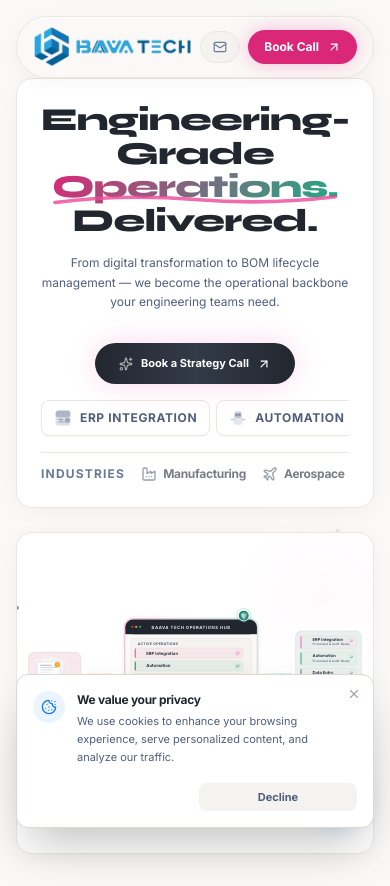
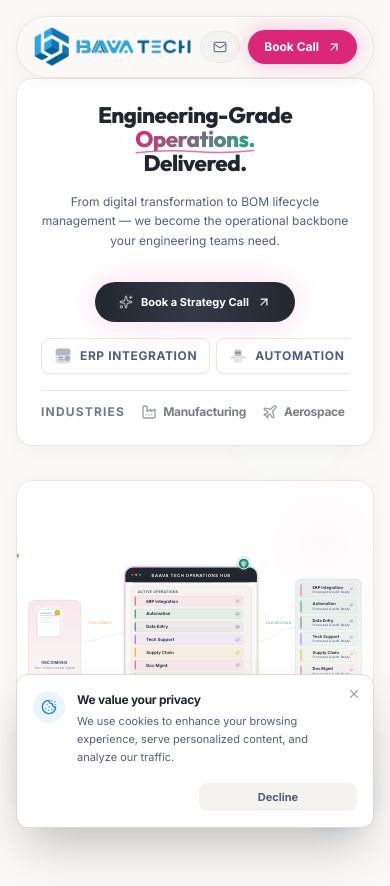
Before and after one commit to Kebadan-2704/Baava-Technologies, a React (Vite) app: page / in a window 390 px wide. After the commit the page ends 844 px from the top, so only its background shows below. Built offline with nearby package versions, Linux system fonts and the light colour scheme.

Commit message:
fix: revert broken typography changes (font family and size) to restore no-scroll layout

```diff
--- a/src/components/sections/HeroContent.jsx
+++ b/src/components/sections/HeroContent.jsx
@@ -158,7 +158,7 @@
     >
       <div>
         {/* Headline — renders instantly */}
-      <motion.h1 variants={itemVars} className="font-display text-[clamp(2rem,4vw+1rem,3.5rem)] font-extrabold leading-[1.05] tracking-tight mb-2" style={{ color: 'var(--color-text-primary)' }}>
+      <motion.h1 variants={itemVars} className="font-display text-[clamp(1.4rem,3vw+0.5rem,2.4rem)] font-extrabold leading-[1.08] tracking-tight mb-2" style={{ color: 'var(--color-text-primary)' }}>
         Engineering-Grade{' '}
         <span className="relative inline-block whitespace-nowrap">
           <span className="gradient-text inline-block">Operations.</span>
--- a/src/index.css
+++ b/src/index.css
@@ -1,4 +1,4 @@
-@import url('https://fonts.googleapis.com/css2?family=Inter:wght@400;500;600;700;800;900&family=Syne:wght@400;500;600;700;800&display=swap');
+@import url('https://fonts.googleapis.com/css2?family=Inter:wght@400;500;600;700;800;900&family=Outfit:wght@400;500;600;700;800;900&display=swap');
 
 @tailwind base;
 @tailwind components;
--- a/tailwind.config.js
+++ b/tailwind.config.js
@@ -63,7 +63,7 @@
       },
       fontFamily: {
         sans: ['Inter', 'system-ui', '-apple-system', 'sans-serif'],
-        display: ['Syne', 'system-ui', 'sans-serif'],
+        display: ['Outfit', 'system-ui', 'sans-serif'],
       },
       fontSize: {
         'display-xl': ['4.5rem', { lineHeight: '1.05', letterSpacing: '-0.03em', fontWeight: '800' }],
```
